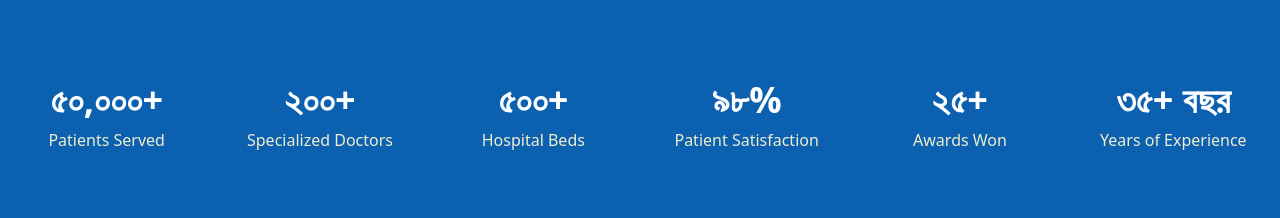
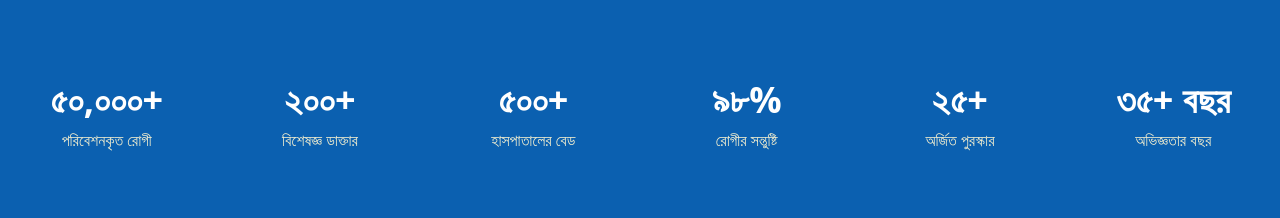
Before and after one commit to iamjnayem/happy-health-hospital, a React (Vite) app: page / in a window 1280 px wide. Shown: the part 2400-2618 px from the top of the page. Built offline with nearby package versions, Linux system fonts and the light colour scheme.

Commit message:
stats section in bangla

```diff
--- a/src/components/Home/StatsSection.tsx
+++ b/src/components/Home/StatsSection.tsx
@@ -17,42 +17,53 @@ const StatsSection = () => {
             <div className="text-4xl font-bold mb-2">
               <CounterAnimation target={statistics.patients} />
             </div>
-            <p className="text-hospital-accent">Patients Served</p>
+            <p className="text-hospital-accent">
+              পরিবেশনকৃত রোগী
+            </p>
           </div>
 
           <div className="text-center">
             <div className="text-4xl font-bold mb-2">
               <CounterAnimation target={statistics.doctors} />
             </div>
-            <p className="text-hospital-accent">Specialized Doctors</p>
+            <p className="text-hospital-accent">
+              বিশেষজ্ঞ ডাক্তার
+            </p>
           </div>
 
           <div className="text-center">
             <div className="text-4xl font-bold mb-2">
               <CounterAnimation target={statistics.beds} />
             </div>
-            <p className="text-hospital-accent">Hospital Beds</p>
+            <p className="text-hospital-accent">
+              হাসপাতালের বেড
+            </p>
           </div>
 
           <div className="text-center">
             <div className="text-4xl font-bold mb-2">
               <CounterAnimation target={statistics.satisfaction} />
             </div>
-            <p className="text-hospital-accent">Patient Satisfaction</p>
+            <p className="text-hospital-accent">
+              রোগীর সন্তুষ্টি
+            </p>
           </div>
 
           <div className="text-center">
             <div className="text-4xl font-bold mb-2">
               <CounterAnimation target={statistics.awards} />
             </div>
-            <p className="text-hospital-accent">Awards Won</p>
+            <p className="text-hospital-accent">
+              অর্জিত পুরস্কার
+            </p>
           </div>
 
           <div className="text-center">
             <div className="text-4xl font-bold mb-2">
               <CounterAnimation target={statistics.experience} />
             </div>
-            <p className="text-hospital-accent">Years of Experience</p>
+            <p className="text-hospital-accent">
+              অভিজ্ঞতার বছর</p>
           </div>
         </div>
       </div>
```
